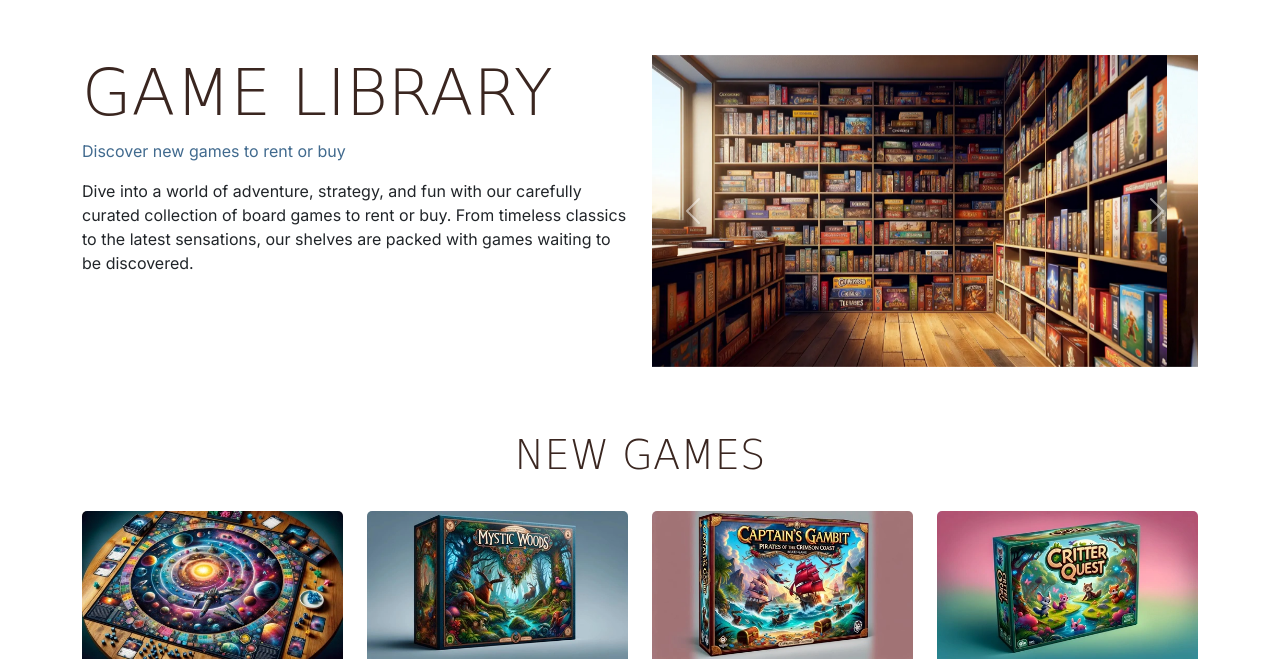
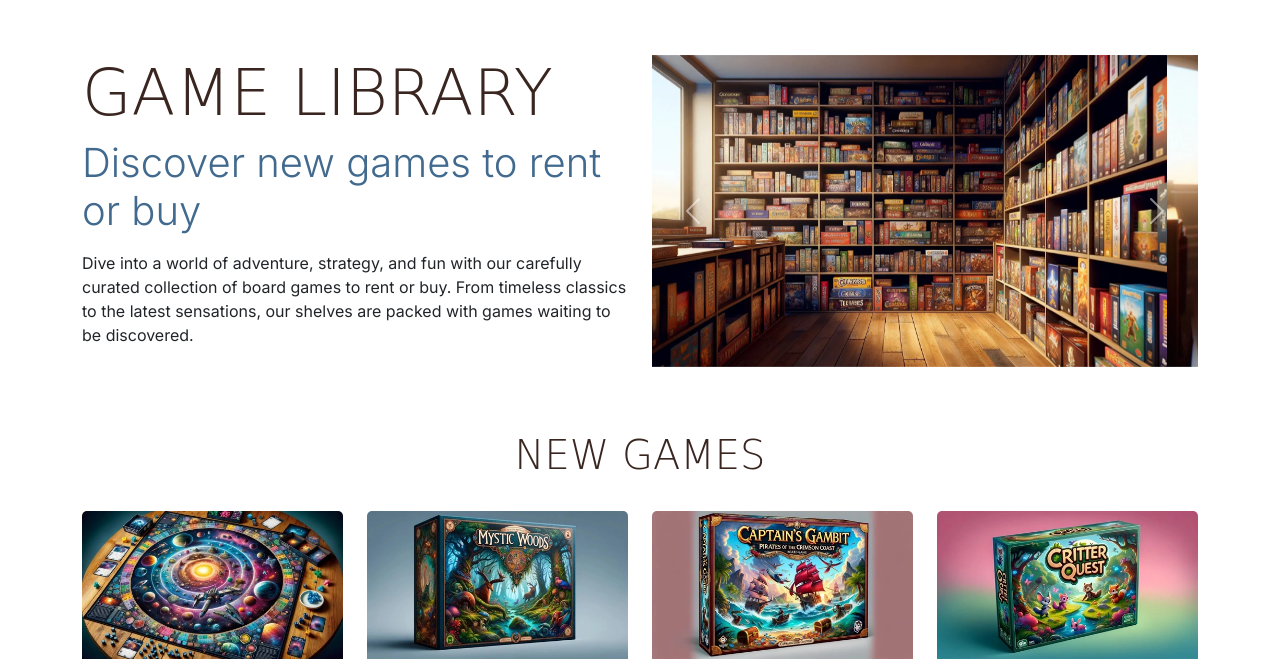
Before and after one commit to Indiica/boardwalk-games, a plain HTML site: page game-library.html in a window 1280 px wide. Shown: the part 124-796 px from the top of the page. Drawn offline with nearby package versions, Linux system fonts and the light colour scheme; a web font is replaced by a local one.

Commit message:
Fixingheading on home page

```diff
--- a/game-library.html
+++ b/game-library.html
@@ -62,7 +62,7 @@
         <div class="row">
             <div class="col-12 col-xl-6 text-center text-xl-start">
                 <h1 class="display-3">Game Library</h1>
-                <p class="lead-display-6 sub-heading-color">Discover new games to rent or buy</p>
+                <p class="lead display-6 sub-heading-color">Discover new games to rent or buy</p>
                 <p>Dive into a world of adventure, strategy, and fun with our carefully curated collection of board
                     games to rent or buy. From timeless classics to the latest sensations, our shelves are packed with
                     games waiting to be discovered.</p>
```
Also changed, not shown: index.html (+1 -1 lines).
